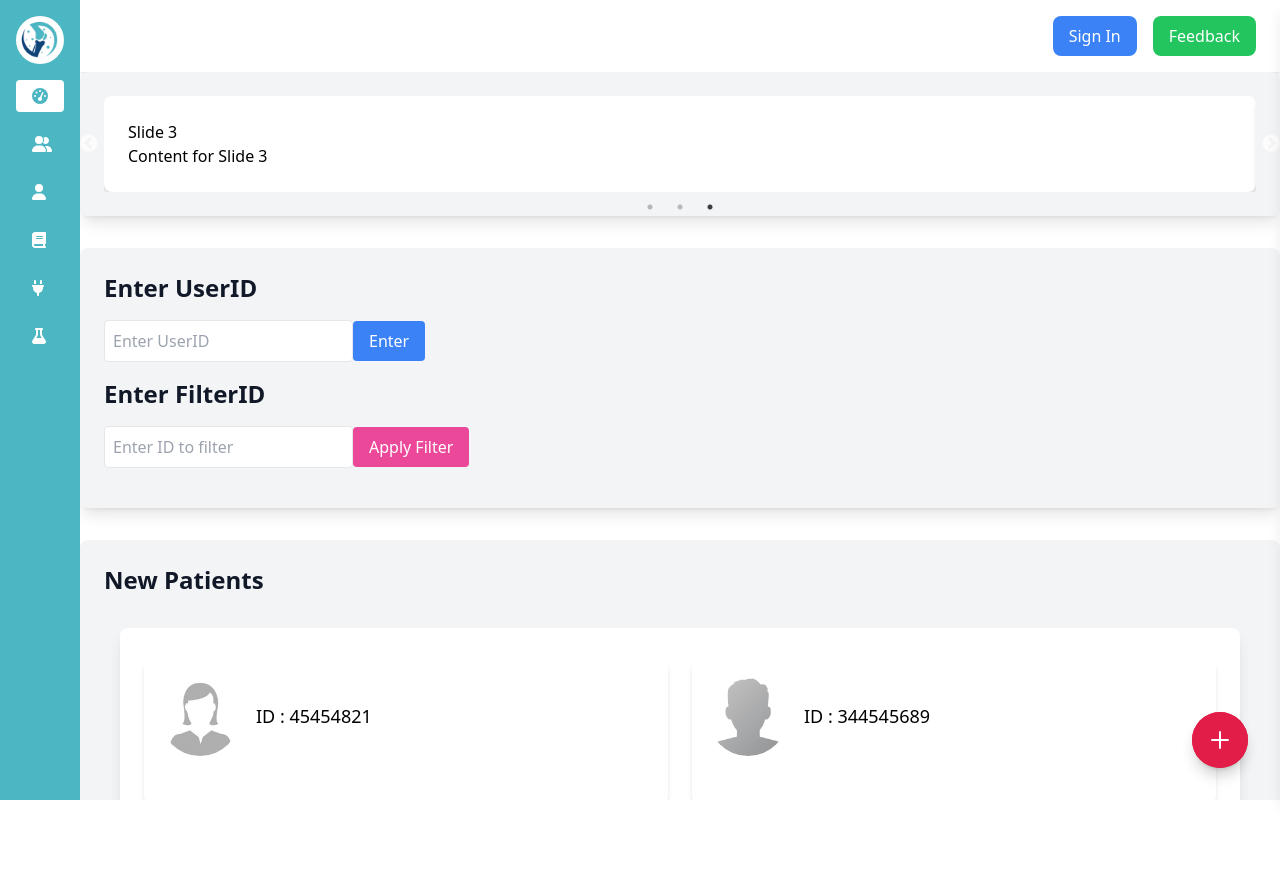
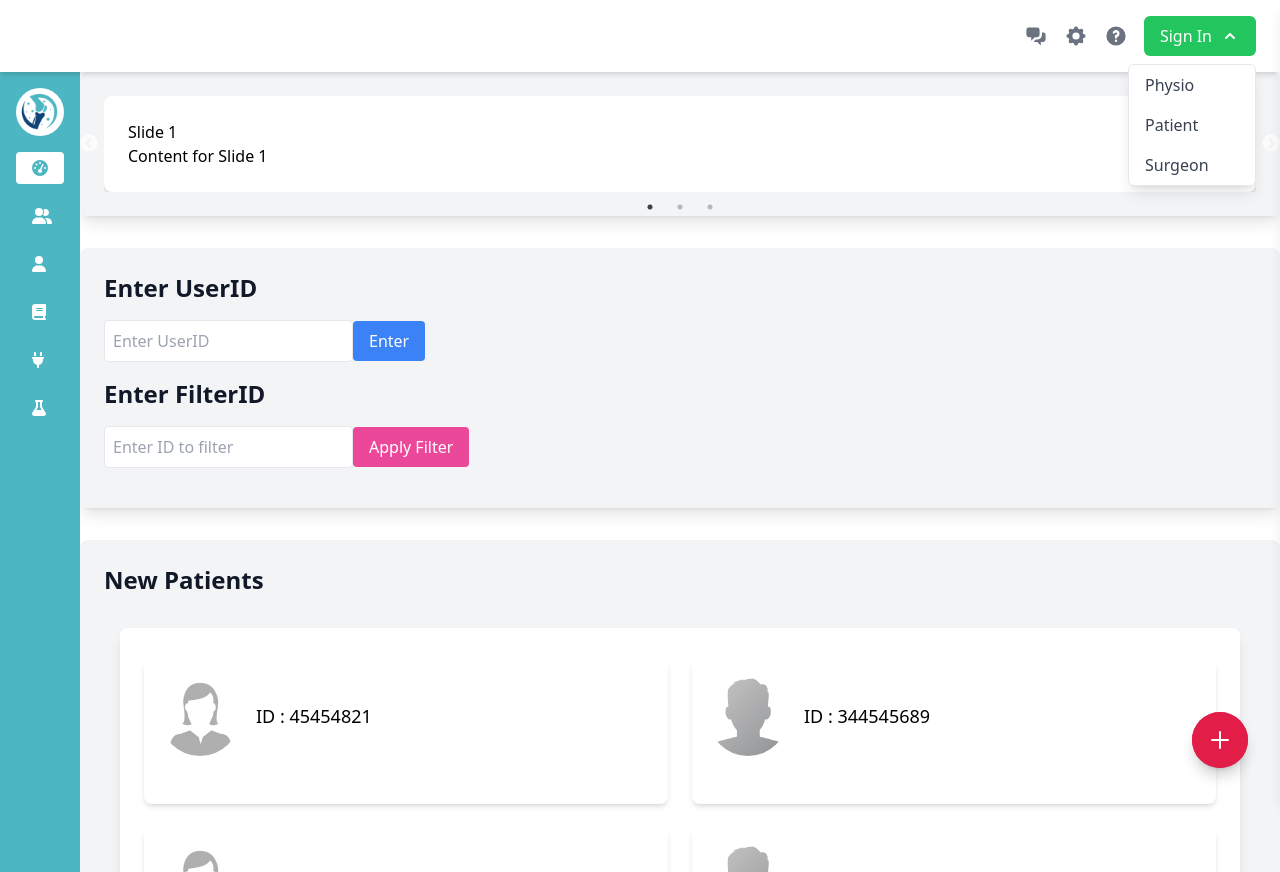
Before and after one commit to rithin69/PhysioActivityWeb, a React (Create React App) app in the folder Frontend/: page / in a window 1280 px wide. Both pictures are taken after a click on the button "Sign In". Before the commit the page ends 800 px from the top, so only its background shows below. Built offline with nearby package versions, Linux system fonts and the light colour scheme.

Commit message:
updated master branch with ui changes

```diff
--- a/Frontend/src/App.js
+++ b/Frontend/src/App.js
@@ -4,9 +4,11 @@ import { BrowserRouter as Router } from 'react-router-dom';
 import AppContent from './AppContent';
 import { RoleProvider } from './RoleContext';
 
+
 const App = () => {
   return (
     <Router>
+
       <RoleProvider>
         <AppContent />
       </RoleProvider>
--- a/Frontend/src/AppContent.js
+++ b/Frontend/src/AppContent.js
@@ -1,4 +1,3 @@
-// AppContent.js
 import React from 'react';
 import { Route, Routes, useLocation } from 'react-router-dom';
 import Sidebar from './Sidebar';
@@ -8,19 +7,21 @@ import Lab from './Lab';
 import ProfileCreation from './Profilecreation';
 import ProfilePage from './Profilepage';
 import Login from './Login';
-// import { useRole } from './RoleContext';
 import Dashboard from './Dashboard';
 import Settings from './Settings';
 import SiriAdPage from './SiriAdPage';
 import Patientdashboard from "./Patientdashboard"
+import Navbar from './Navbar';
+import Exercise from './Exercise';
+import ScrollToTop from './ScrollToTop';
+import CleanProfile from './CleanProfile';
 
 const AppContent = () => {
   const location = useLocation();
-  // const { role } = useRole();
-  // const showSidebar = location.pathname == '/'
-  //  && location.pathname == "/physio/siri" ;
 
-  // const baseUrl = `/${role}`;
+  // Determine if current route is clean profile
+  const isCleanProfile = location.pathname.startsWith('/cleanprofile/');
+
   const mockData = {
     weekDays: ['Mon', 'Tue', 'Wed', 'Thu', 'Fri', 'Sat', 'Sun'],
     totalSteps: 70000,
@@ -37,36 +38,31 @@ const AppContent = () => {
   };
 
   return (
-    <div className="flex h-screen">
-      {<Sidebar />}
+    <div className="flex flex-col h-screen">
+      {/* Conditionally render Navbar */}
+      {!isCleanProfile && <Navbar />}
 
-      <main className="flex-grow  overflow-auto">
+      <div className="flex flex-grow h-screen">
+        {/* Conditionally render Sidebar */}
+        {!isCleanProfile && <Sidebar className="h-full" />}
+
+        <main className="flex-grow overflow-auto">
+          <ScrollToTop />
           <Routes>
-          {/* <Route path="/" element={<Login />} /> */}
-          <Route path="/physio/siri" element={<SiriAdPage/>} />
-
-          {/* <Route path={`${baseUrl}/dashboard`} element={<Dashboard data={mockData} />} />
-          <Route path={`${baseUrl}/patients`} element={<Patients />} />
-          <Route path={`${baseUrl}/profilepage`} element={<ProfilePage />} />
-          <Route path={`${baseUrl}/profile`} element={<ProfileCreation />} />
-
-          <Route path={`${baseUrl}/connectors`} element={<Connector />} />
-          <Route path={`${baseUrl}/lab`} element={<Lab />} />
-          <Route path={`${baseUrl}/settings`} element={<Settings />} /> */}
-
-          <Route path="/Patientdashboard" element={<Patientdashboard/>} />
-
+            <Route path="/physio/siri" element={<SiriAdPage />} />
+            <Route path="/Patientdashboard" element={<Patientdashboard />} />
             <Route path="/" element={<Dashboard data={mockData} />} />
             <Route path="/patients" element={<Patients />} />
-          <Route path="/profilepage" element={<ProfilePage />} />
+            <Route path="/profilepage/:id" element={<ProfilePage />} />
+            <Route path="/cleanprofile/:id" element={<CleanProfile />} />
             <Route path="/profile" element={<ProfileCreation />} />
-
             <Route path="/connectors" element={<Connector />} />
             <Route path="/lab" element={<Lab />} />
             <Route path="/settings" element={<Settings />} />
-
+            <Route path="/exercise" element={<Exercise />} />
           </Routes>
         </main>
+      </div>
     </div>
   );
 };
--- /dev/null
+++ b/Frontend/src/CleanProfile.js
@@ -0,0 +1,50 @@
+import React from 'react';
+import { useParams } from 'react-router-dom';
+
+const CleanProfile = () => {
+  const { id } = useParams();
+  const profileData = JSON.parse(localStorage.getItem(id));
+
+  if (!profileData) {
+    return (
+      <div style={{
+        textAlign: 'center',
+        marginTop: '50px',
+        fontFamily: 'Arial, sans-serif',
+        color: 'red'
+      }}>
+        Profile not found!
+      </div>
+    );
+  }
+
+  return (
+    <div style={{
+      margin: '50px auto',
+      padding: '20px',
+      maxWidth: '600px',
+      fontFamily: 'Arial, sans-serif',
+      lineHeight: '1.6',
+      textAlign: 'left'
+    }}>
+      {profileData.photo && (
+        <img
+          src={profileData.photo}
+          alt="Profile"
+          style={{
+            display: 'block',
+            width: '150px',
+            height: '150px',
+            margin: '0 auto 20px',
+            borderRadius: '8px'
+          }}
+        />
+      )}
+      <p><strong>About Us:</strong> {profileData.aboutUs}</p>
+      <p><strong>Testimonials:</strong> {profileData.testimonials}</p>
+      <p><strong>Additional Details:</strong> {profileData.additionalDetails}</p>
+    </div>
+  );
+};
+
+export default CleanProfile;
--- a/Frontend/src/Dashboard.js
+++ b/Frontend/src/Dashboard.js
@@ -36,11 +36,11 @@ const Dashboard = () => {
     const settings = {
       dots: true,
       infinite: true,
-      speed: 500,
+      speed: 3000,
       slidesToShow: 1,
       slidesToScroll: 1,
       autoplay: true,
-      autoplaySpeed: 3000,
+      autoplaySpeed: 9000,
       arrows: true,
       pauseOnHover: true,
       responsive: [
@@ -111,7 +111,7 @@ const handleFetchData = async () => {
 
     <div className = "container mx-auto ">
 
-      <Navbar  ></Navbar >
+      {/* <Navbar  ></Navbar > */}
     {/* Section for entering UserID and fetching data */ }
 
 
--- /dev/null
+++ b/Frontend/src/Exercise.js
@@ -0,0 +1,25 @@
+import React from 'react';
+import AppCard from './Appcard';
+
+function Exercise() {
+  return (
+    <></>
+    // <div className="w-full max-w-5xl mx-auto p-4">
+    //   <h1 className="text-2xl font-semibold text-center mb-4">Connect Apps</h1>
+    //   <div className="grid grid-cols-1 gap-8">
+    //     <div className="bg-white rounded-lg shadow-lg p-6">
+    //       <h2 className="text-xl font-semibold text-center mb-4">Clinical Connectors</h2>
+    //       <div className="grid grid-cols-1 md:grid-cols-2 gap-4">
+    //         <AppCard name="NHS" icon="/images/nhs.png" />
+    //         <AppCard name="Southampton General Hospital" icon="/images/sgh.png" />
+    //       </div>
+    //       <div className="grid grid-cols-1 md:grid-cols-2 gap-4 mt-4 ml-80">
+    //         <AppCard name="Physitrack" icon="/images/physitrack.png" />
+    //       </div>
+    //     </div>
+    //   </div>
+    // </div>
+  );
+}
+
+export default Exercise;
--- a/Frontend/src/Feedbacksidepanel.js
+++ b/Frontend/src/Feedbacksidepanel.js
@@ -4,7 +4,7 @@ import React from 'react';
 const feedbacksidepanel = ({ isOpen, onClose, note1, setNote1, note2, setNote2, onSave }) => {
   return (
     <div
-      className={`fixed top-0 right-0 h-full w-80 bg-white shadow-lg transition-transform duration-300 ${
+      className={`fixed top-12 right-0 h-full w-80 bg-white shadow-lg transition-transform duration-300 ${
         isOpen ? 'translate-x-0' : 'translate-x-full'
       } z-20`}
     >
@@ -15,7 +15,7 @@ const feedbacksidepanel = ({ isOpen, onClose, note1, setNote1, note2, setNote2,
         <h2 className="text-xl font-bold mb-4"> Notes</h2>
 
         {/* Textbox for Note 1 */}
-        <label className="block text-gray-800 font-semibold mb-2">Prescriptions</label>
+        <label className="block text-gray-800 font-semibold mb-2">Observations</label>
         <textarea
           className="w-full p-2 border rounded-md mb-4"
           rows="4"
@@ -25,7 +25,7 @@ const feedbacksidepanel = ({ isOpen, onClose, note1, setNote1, note2, setNote2,
         ></textarea>
 
         {/* Textbox for Note 2 */}
-        <label className="block text-gray-800 font-semibold mb-2">Exercise</label>
+        <label className="block text-gray-800 font-semibold mb-2">Recommendations</label>
         <textarea
           className="w-full p-2 border rounded-md mb-4"
           rows="4"
--- a/Frontend/src/Navbar.js
+++ b/Frontend/src/Navbar.js
@@ -1,8 +1,11 @@
 import React, { useState } from 'react';
-import SidePanel from './Sidepanel';
+import { CogIcon, QuestionMarkCircleIcon, ChatAlt2Icon } from '@heroicons/react/solid'; // Correct icons imported
+import { ChevronDownIcon } from '@heroicons/react/solid'; // For the dropdown arrow icon
+import SidePanel from './Sidepanel'; // Ensure you have a SidePanel component
 
 const Navbar = () => {
   const [isPanelOpen, setIsPanelOpen] = useState(false);
+  const [isDropdownOpen, setIsDropdownOpen] = useState(false); // Dropdown state
 
   const handleOpenPanel = () => {
     setIsPanelOpen(true);
@@ -12,22 +15,69 @@ const Navbar = () => {
     setIsPanelOpen(false);
   };
 
+  const toggleDropdown = () => {
+    setIsDropdownOpen(!isDropdownOpen);
+  };
+
   return (
-    <div className="bg-white flex items-center justify-between px-6 py-4 shadow-md">
-      {/* Right Section with Buttons */}
-      <div className="flex items-center space-x-4 ml-auto">
-        {/* Sign In Button */}
-        <button className="bg-blue-500 text-white py-2 px-4 rounded-lg hover:bg-blue-600 transition duration-200">
-          Sign In
-        </button>
+    <div className="sticky top-0 z-50 bg-white flex items-center justify-between px-6 py-4 shadow-md">
+      {/* Left Section (You can add a logo or other content here) */}
+      <div className="flex items-center">
+        {/* Add a brand logo or name */}
+        {/* <h1 className="text-lg font-bold">Your Logo</h1> */}
+      </div>
 
-        {/* Feedback Button */}
-        <button
-          onClick={handleOpenPanel}
-          className="bg-green-500 text-white py-2 px-4 rounded-lg hover:bg-green-600 transition duration-200"
-        >
-          Feedback
-        </button>
+      {/* Right Section with Icons */}
+      <div className="flex items-center space-x-4">
+        {/* Feedback (Chat Bubble) Icon */}
+        <ChatAlt2Icon
+          className="h-6 w-6 text-gray-500 hover:text-gray-700 cursor-pointer"
+          onClick={handleOpenPanel} // Open the side panel on click
+        />
+
+        {/* Settings (Cog) Icon */}
+        <CogIcon className="h-6 w-6 text-gray-500 hover:text-gray-700 cursor-pointer" />
+
+        {/* Help (Question Mark) Icon */}
+        <QuestionMarkCircleIcon className="h-6 w-6 text-gray-500 hover:text-gray-700 cursor-pointer" />
+
+        {/* Dropdown Button with Arrow */}
+        <div className="relative">
+          <button
+            onClick={toggleDropdown}
+            className="flex items-center bg-green-500 text-white px-4 py-2 rounded-md hover:bg-green-600 focus:outline-none"
+          >
+            Sign In
+            {/* Downward Arrow */}
+            <ChevronDownIcon
+              className={`h-5 w-5 ml-2 transform ${
+                isDropdownOpen ? 'rotate-180' : 'rotate-0'
+              } transition-transform`}
+            />
+          </button>
+          {isDropdownOpen && (
+            <div className="absolute right-0 mt-2 w-32 bg-white border border-gray-200 shadow-lg rounded-md z-10">
+              <a
+                href="#"
+                className="block px-4 py-2 text-gray-700 hover:bg-gray-100"
+              >
+                Physio
+              </a>
+              <a
+                href="#"
+                className="block px-4 py-2 text-gray-700 hover:bg-gray-100"
+              >
+                Patient
+              </a>
+              <a
+                href="#"
+                className="block px-4 py-2 text-gray-700 hover:bg-gray-100"
+              >
+                Surgeon
+              </a>
+            </div>
+          )}
+        </div>
       </div>
 
       {/* Side Panel */}
--- a/Frontend/src/Patientdashboard.js
+++ b/Frontend/src/Patientdashboard.js
@@ -1,4 +1,4 @@
-import React, { useState } from 'react';
+import React, { useState,useEffect } from 'react';
 import { FaMapMarkerAlt, FaFire, FaSmile, FaHeartbeat, FaMoon, FaWeight, FaUsers, FaChevronDown, FaChevronUp } from 'react-icons/fa';
 import { IoFootsteps } from "react-icons/io5";
 import { useLocation } from 'react-router-dom';
@@ -34,6 +34,8 @@ const Patientdashboard = () => {
   const [isPromExpanded, setPromExpanded] = useState(false)
 
   const [filterValue, setFilterValue] = useState("");
+
+
 
   const applyFilter = () => {
     setAppliedValue(filterValue);  // Pass the filter value to PowerBiEmbedded
@@ -85,6 +87,13 @@ const Patientdashboard = () => {
         setNote2={setNote2}
         onSave={handleSave}
       />
+      {/* Breadcrumb */}
+      <nav className="mb-4 text-gray-700">
+        <span className="text-blue-600 font-semibold">My Patients</span>
+        <span className="mx-2">{'>'}</span>
+        <span className="font-semibold">{name || 'Patient Name'}</span>
+      </nav>
+
 
       {/* Personal  Information  */}
       <section className="bg-gray-100 p-6 rounded-lg shadow-lg mb-8 relative ">
--- a/Frontend/src/Profilepage.js
+++ b/Frontend/src/Profilepage.js
@@ -1,35 +1,49 @@
 import React from 'react';
+import { useParams } from 'react-router-dom';
 
 const ProfilePage = () => {
-  const profileData = JSON.parse(localStorage.getItem('profileData')) || {};
-  console.log(profileData)
+  const { id } = useParams();
+  const profileData = JSON.parse(localStorage.getItem(id));
+
+  // Copy clean profile link
+  const handleCopyLink = () => {
+    const cleanURL = `${window.location.origin}/cleanprofile/${id}`; // Clean URL with ID
+    navigator.clipboard.writeText(cleanURL)
+      .then(() => {
+        alert('Clean Profile Link copied to clipboard!');
+      })
+      .catch((err) => {
+        console.error('Failed to copy link:', err);
+      });
+  };
+
+
+  if (!profileData) {
+    return <div className="p-4 text-center text-red-500">Profile not found!</div>;
+  }
 
   return (
-    <div className="min-h-screen flex bg-gray-100">
-      <div className="flex-grow p-8">
-        <div className="bg-white rounded-lg shadow-lg p-8 max-w-5xl mx-auto">
-          <div className="flex items-start space-x-8">
-            {profileData.photo && (
-              <div className="w-1/3">
-                <img src={profileData.photo} alt="Profile" className="rounded-lg w-full h-auto object-cover" />
-              </div>
-            )}
-            <div className="w-2/3">
-              <h2 className="text-4xl font-bold mb-6">Profile</h2>
-              <div className="mb-6">
-                <h3 className="text-2xl font-semibold mb-2">About Us</h3>
-                <p className="text-lg text-gray-700">{profileData.aboutUs}</p>
-              </div>
-              <div className="mb-6">
-                <h3 className="text-2xl font-semibold mb-2">Testimonials</h3>
-                <p className="text-lg text-gray-700">{profileData.testimonials}</p>
-              </div>
-              <div>
-                <h3 className="text-2xl font-semibold mb-2">Additional Details</h3>
-                <p className="text-lg text-gray-700">{profileData.additionalDetails}</p>
-              </div>
-            </div>
-          </div>
+    <div className="min-h-screen bg-gray-100 p-4">
+      <div className="bg-white rounded-lg shadow-lg p-6 max-w-4xl mx-auto">
+        <h2 className="text-2xl font-semibold mb-4">Profile Page</h2>
+        {profileData.photo && (
+          <img
+            src={profileData.photo}
+            alt="Profile"
+            className="rounded-md w-32 h-32 object-cover mb-4"
+          />
+        )}
+        <p className="mb-2"><strong>About Us:</strong> {profileData.aboutUs}</p>
+        <p className="mb-2"><strong>Testimonials:</strong> {profileData.testimonials}</p>
+        <p className="mb-2"><strong>Additional Details:</strong> {profileData.additionalDetails}</p>
+
+        <div className="mt-4">
+          <button
+            onClick={handleCopyLink}
+            className="px-4 py-2 bg-green-500 text-white rounded-md hover:bg-green-600"
+          >
+            Copy Profile Link
+          </button>
         </div>
       </div>
     </div>
--- /dev/null
+++ b/Frontend/src/ScrollToTop.js
@@ -0,0 +1,14 @@
+import { useEffect } from "react";
+import { useLocation } from "react-router-dom";
+
+const ScrollToTop = () => {
+  const { pathname } = useLocation();
+
+  useEffect(() => {
+    window.scrollTo(0, 0); // Reset scroll position on route change
+  }, [pathname]);
+
+  return null;
+};
+
+export default ScrollToTop;
--- a/Frontend/src/Sidebar.js
+++ b/Frontend/src/Sidebar.js
@@ -60,16 +60,23 @@ const Sidebar = () => {
         >
           <FontAwesomeIcon icon={faUser} className="mr-3" />
           <span className={`${isExpanded ? 'block' : 'hidden'}`}>My Page</span>
+
+
+
         </NavLink>
-        <a
-          href="http://51.89.139.42/"
-          className="text-white py-2 px-4 rounded flex items-center hover:bg-white hover:text-[#4db6c3] transition"
-          target="_blank"
-          rel="noopener noreferrer"
+
+        <NavLink
+          to="/exercise"
+          end
+          className={({ isActive }) =>
+            `text-white py-2 px-4 rounded flex items-center hover:bg-white hover:text-[#4db6c3] transition ${isActive ? 'active-link' : ''}`
+          }
         >
+
           <FontAwesomeIcon icon={faBook} className="mr-3" />
-          <span className={`${isExpanded ? 'block' : 'hidden'}`}>Exercises</span>
-        </a>
+          <span className={`${isExpanded ? 'block' : 'hidden'}`}>Library</span>
+        </NavLink>
+
         <NavLink
           to="/connectors"
           end
@@ -80,6 +87,8 @@ const Sidebar = () => {
           <FontAwesomeIcon icon={faPlug} className="mr-3" />
           <span className={`${isExpanded ? 'block' : 'hidden'}`}>Connect</span>
         </NavLink>
+
+
         <NavLink
           to="/lab"
           end
```
Also changed, not shown: Frontend/src/Profilecreation.js (+41 -18 lines), 20 other files (tests, documents, lock files or other folders). Lines whose indentation alone changed are shown as unchanged.
